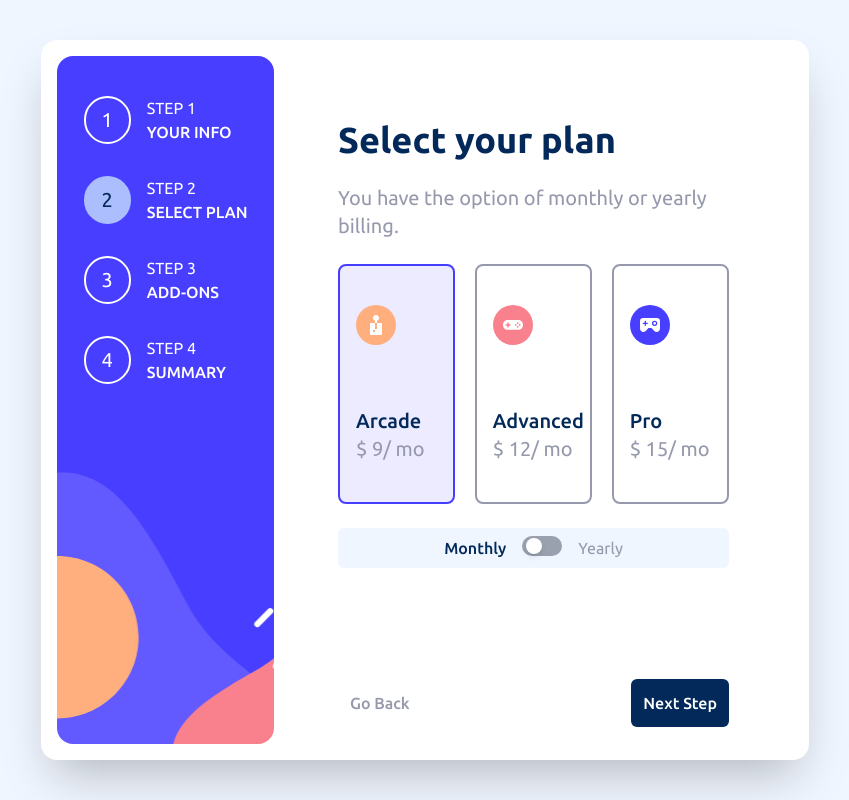
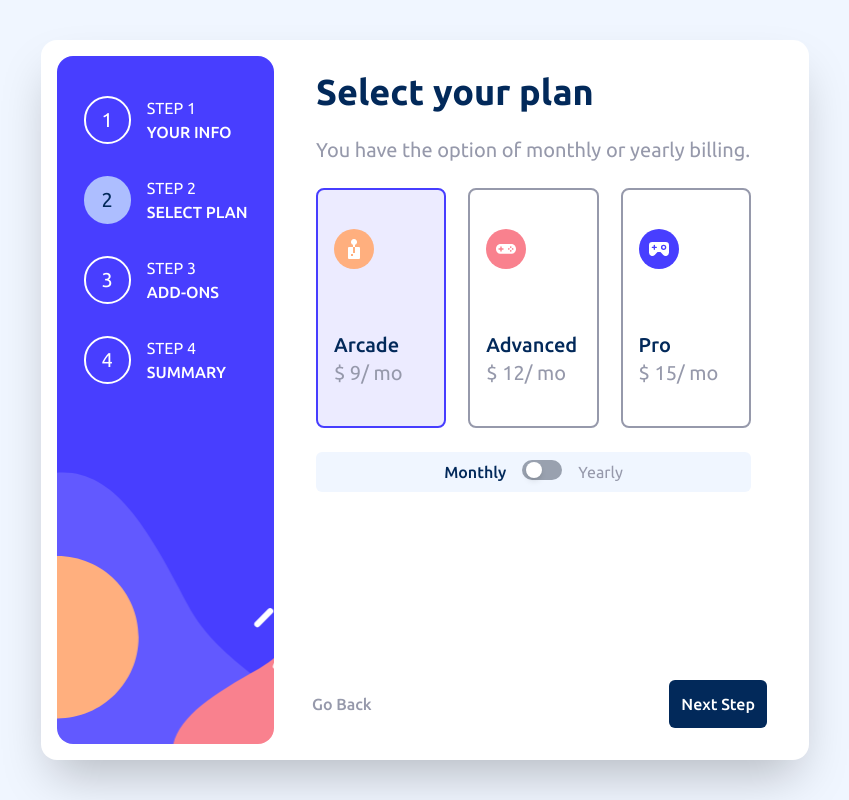
Before and after one commit to dhruvbhanushali07/multi-step-form, a React (Vite) app: page /step2 in a window 1280 px wide. Shown: the whole page, without its empty margins (215-1064 px from the left). Built offline with nearby package versions, Linux system fonts and the light colour scheme.

Commit message:
fix styling for better usability

```diff
--- a/src/components/FooterNav.jsx
+++ b/src/components/FooterNav.jsx
@@ -24,9 +24,9 @@ export default function FooterNav({ previous, next, submitBtnRef, flag }) {
 
 
     return (
-        <div className="m-auto flex h-full w-full flex-wrap content-center justify-between p-4 md:max-lg:w-[600px] lg:px-16">
+        <div className=" m-auto flex h-full w-full flex-wrap content-center justify-between  md:max-lg:w-[600px] ">
         <button
-            className={`rounded-md bg-transparent p-3 text-neutral-cool-gray ${previous ? "block" : "invisible"} cursor-pointer font-medium hover:bg-neutral-light-gray`}
+            className={`rounded-md transition-all bg-transparent p-3 text-neutral-cool-gray ${previous ? "block" : "invisible"} cursor-pointer font-medium hover:bg-neutral-light-gray`}
             onClick={() => {
             goBack();
             }}
--- a/src/index.css
+++ b/src/index.css
@@ -1,7 +1,9 @@
-@import url('https://fonts.googleapis.com/css2?family=Ubuntu:wght@400;500;700&display=swap');
+@import url("https://fonts.googleapis.com/css2?family=Ubuntu:wght@400;500;700&display=swap");
 @import "tailwindcss";
-@theme{
 
+/* @tailwind utilities; */
+
+@theme {
   /* Primary colors */
   --color-primary-marine-blue: hsl(213, 96%, 18%);
   --color-primary-purplish-blue: hsl(243, 100%, 62%);
@@ -17,8 +19,9 @@
   --color-neutral-white: hsl(0, 0%, 100%);
 
   /* Fonts */
-    --font-ubuntu:"Ubuntu";
+  --font-ubuntu: "Ubuntu";
+}
 
-    /* Breakpoints */
-
+.content-box {
+  @apply mx-auto flex h-auto lg:h-[90%] w-[92%] translate-y-[-10%] flex-col gap-4 overflow-auto rounded-lg bg-neutral-white p-6 drop-shadow-xl md:w-[600px] md:p-4 lg:static lg:mx-auto lg:my-auto lg:w-[90%] lg:translate-x-0 lg:translate-y-0 lg:gap-6 lg:drop-shadow-none;
 }
--- a/src/routes/Root.jsx
+++ b/src/routes/Root.jsx
@@ -7,7 +7,7 @@ import store from '../store/store.js'
 export default function Root() {
   return (
     <Provider store={store}>
-    <div className="flex h-screen w-screen flex-wrap content-center justify-center bg-neutral-magnolia font-ubuntu">
+    <div className="flex h-lvh w-screen flex-wrap content-center justify-center bg-neutral-magnolia font-ubuntu">
       <div className="main flex h-full w-full flex-col lg:rounded-2xl bg-neutral-white lg:h-[90%] lg:w-4/5 lg:flex-row lg:p-4 xl:w-3/5 lg:shadow-2xl">
         <Navbar />
         <Outlet />
--- a/src/routes/Step1.jsx
+++ b/src/routes/Step1.jsx
@@ -48,8 +48,8 @@ export default function Step1() {
   }, [formData]);
 
   return (
-    <div className="relative h-4/5 w-full lg:h-full">
-      <div className="absolute top-[-8%] left-[50%] flex h-[78%] w-[92%] translate-x-[-50%] flex-col gap-4 rounded-lg bg-neutral-white p-8 drop-shadow-xl md:w-[600px] lg:static lg:w-full lg:translate-x-0 lg:gap-6 lg:p-16 lg:drop-shadow-none">
+    <div className="relative flex flex-col justify-between h-4/5 w-full lg:h-full">
+      <div className="content-box">
         <h1 className="text-2xl font-bold text-primary-marine-blue lg:text-4xl">
           Personal Info
         </h1>
@@ -135,7 +135,7 @@ export default function Step1() {
           <button type="submit" ref={submitButtonRef}></button>
         </form>
       </div>
-      <div className="absolute bottom-0 h-[12%] w-full bg-neutral-white">
+      <div className="mx-auto  h-[12%] w-[90%] bg-neutral-white">
         <FooterNav
           previous={""}
           next={"/step2"}
--- a/src/routes/Step2.jsx
+++ b/src/routes/Step2.jsx
@@ -93,8 +93,8 @@ export default function Step2() {
   }, [watchPlan]);
 
   return (
-    <div className="relative h-4/5 w-full lg:h-full">
-      <div className="absolute top-[-8%] left-[50%] flex h-auto w-[92%] translate-x-[-50%] flex-col gap-4 rounded-lg bg-neutral-white p-8 drop-shadow-xl md:w-[600px] lg:static lg:w-full lg:translate-x-0 lg:gap-6 lg:p-16 lg:drop-shadow-none">
+    <div className="relative flex flex-col justify-between h-4/5 w-full lg:h-full">
+      <div className="content-box">
         <h1 className="text-2xl font-bold text-primary-marine-blue lg:text-4xl">
           Select your plan
         </h1>
@@ -175,7 +175,7 @@ export default function Step2() {
           </h1>
         </div>
       </div>
-      <div className="absolute bottom-0 h-[12%] w-full bg-neutral-white">
+      <div className="mx-auto  h-[12%] w-[90%] bg-neutral-white">
         <FooterNav
           previous={"/"}
           next={"/step3"}
--- a/src/routes/Step3.jsx
+++ b/src/routes/Step3.jsx
@@ -89,8 +89,8 @@ export default function Step3() {
   }, [watchAddons]);
 
   return (
-    <div className="relative h-4/5 w-full lg:h-full">
-      <div className="absolute top-[-8%] left-[50%] flex h-auto w-[92%] translate-x-[-50%] flex-col gap-4 rounded-lg bg-neutral-white p-8 drop-shadow-xl md:w-[600px] lg:static lg:w-full lg:translate-x-0 lg:gap-6 lg:p-10 lg:drop-shadow-none">
+    <div className="relative flex flex-col justify-between h-4/5 w-full lg:h-full">
+      <div className="content-box">
         <h1 className="text-2xl font-bold text-primary-marine-blue lg:text-4xl">
           Pick add-ons
         </h1>
@@ -140,7 +140,7 @@ export default function Step3() {
           ></button>
         </form>
       </div>
-      <div className="absolute bottom-0 h-[12%] w-full bg-neutral-white">
+      <div className=" h-[12%] w-[90%] mx-auto bg-neutral-white">
         <FooterNav
           previous={"/step2"}
           next={"/step4"}
--- a/src/routes/Step4.jsx
+++ b/src/routes/Step4.jsx
@@ -20,8 +20,8 @@ export default function Step4() {
 
 
   return (
-    <div className="relative h-4/5 w-full lg:h-full">
-      <div className="absolute top-[-8%] left-[50%] flex h-auto w-[92%] translate-x-[-50%] flex-col gap-4 rounded-lg bg-neutral-white p-8 drop-shadow-xl md:w-[600px] lg:static lg:w-full lg:translate-x-0 lg:gap-6 lg:p-16 lg:drop-shadow-none">
+    <div className="relative flex flex-col justify-between h-4/5 w-full lg:h-full">
+      <div className="content-box">
         <h1 className="text-2xl font-bold text-primary-marine-blue lg:text-4xl">
           Finishing up
         </h1>
@@ -64,7 +64,7 @@ export default function Step4() {
 
 
       </div>
-      <div className="absolute bottom-0 h-[12%] w-full bg-neutral-white">
+      <div className="mx-auto h-[12%] w-[90%] bg-neutral-white">
         <FooterNav
           previous={"/step3"}
           next={"/confirmed"}
--- a/src/routes/Step5.jsx
+++ b/src/routes/Step5.jsx
@@ -11,7 +11,7 @@ export default function Step5() {
   },[])
   return (
     <div className="relative h-4/5 w-full lg:h-full">
-      <div className="absolute top-[-8%] left-[50%] flex justify-center flex-wrap content-center h-full max-h-[80%] w-[92%] translate-x-[-50%] flex-col gap-4 rounded-lg bg-neutral-white p-8 drop-shadow-xl md:w-[600px] lg:static lg:w-full lg:translate-x-0 lg:gap-6 lg:p-16 lg:drop-shadow-none">
+      <div className="flex translate-y-[-10%] lg:translate-y-0 mx-auto justify-center flex-wrap content-center h-full max-h-[80%] w-[92%]  flex-col gap-4 rounded-lg bg-neutral-white p-8 drop-shadow-xl md:w-[600px] lg:static lg:w-full lg:translate-x-0 lg:gap-6 lg:p-16 lg:drop-shadow-none">
         <img src="/images/icon-thank-you.svg" alt="confirmation-icon" />
         <h1 className="text-2xl font-bold text-primary-marine-blue text-center lg:text-4xl">
           Thank you!
```
Also changed, not shown: vercel.json (added). Lines whose indentation alone changed are shown as unchanged.
